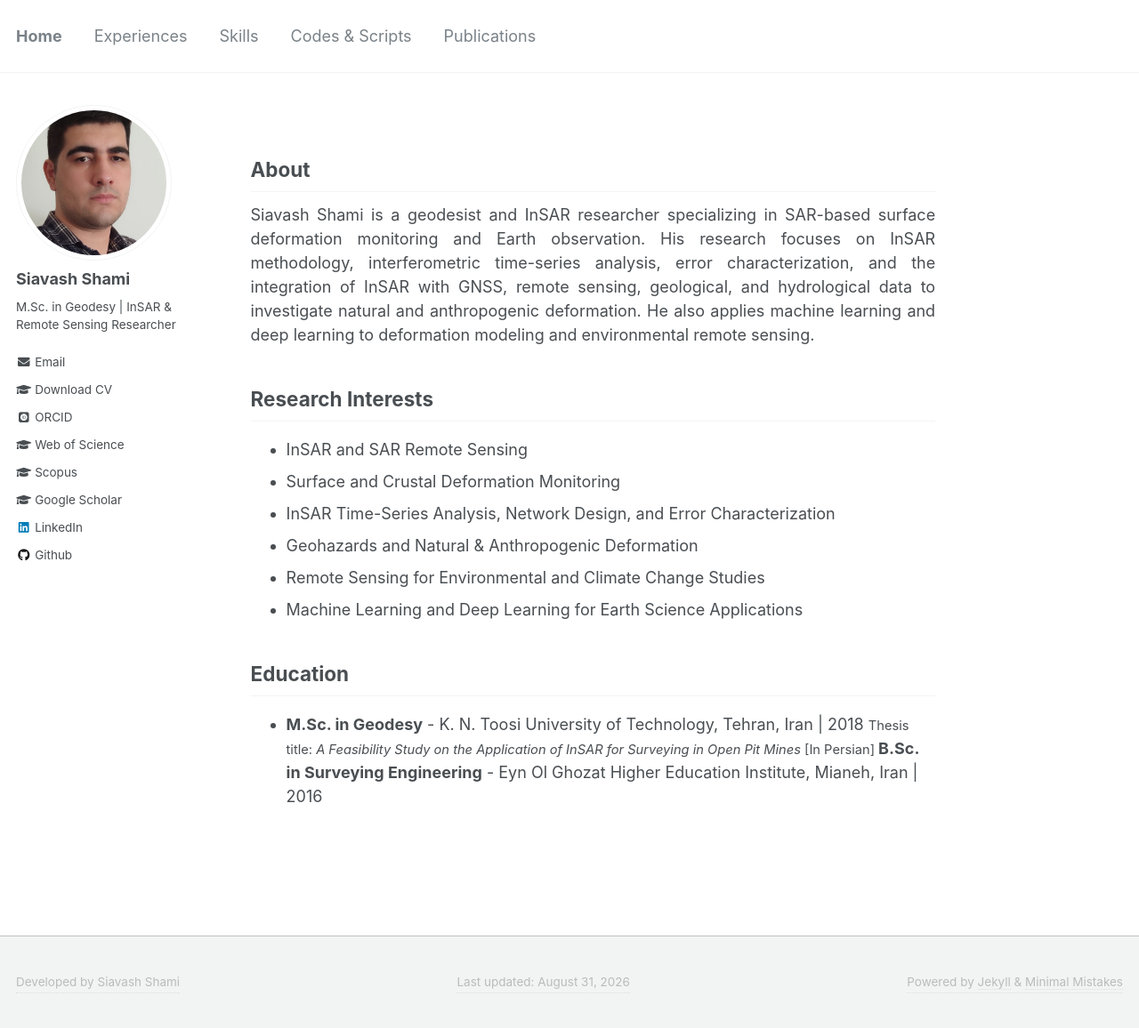
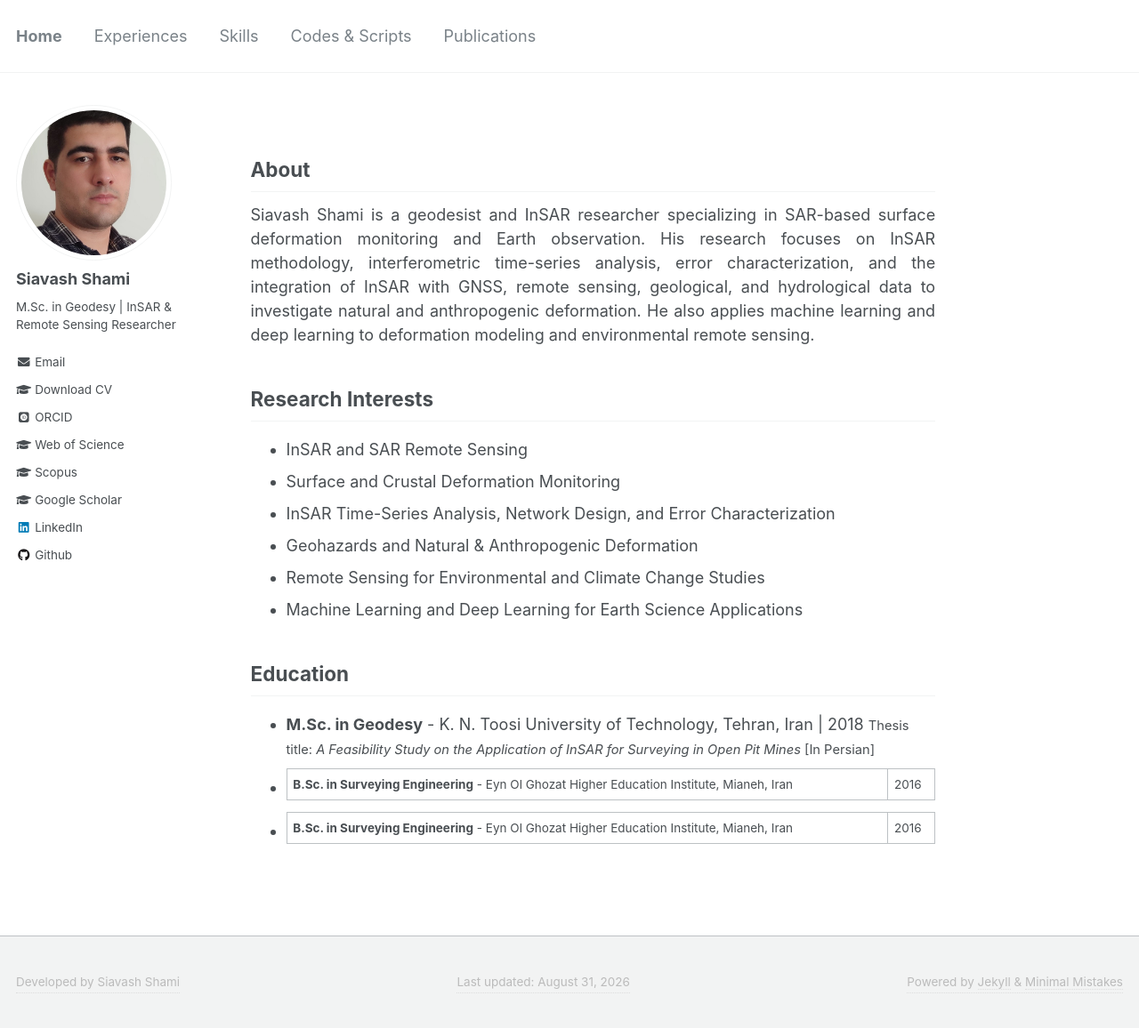
Before and after one commit to siavashshami/siavashshami.github.io, a Jekyll site: the page built from _pages/home.md, in a window 1280 px wide and 1156 px high. Shown: the whole window at 89% size. Built offline with Jekyll 4.4.1, drawn with Linux system fonts in a browser that asks for light colours; some web fonts are replaced.

Commit message:
Update home.md

```diff
--- a/_pages/home.md
+++ b/_pages/home.md
@@ -26,4 +26,5 @@ Siavash Shami is a geodesist and InSAR researcher specializing in SAR-based surf
 <span style="font-size: 11pt;">
   Thesis title: <i>A Feasibility Study on the Application of InSAR for Surveying in Open Pit Mines</i> [In Persian]
 </span>
-**B.Sc. in Surveying Engineering** - Eyn Ol Ghozat Higher Education Institute, Mianeh, Iran | 2016<br>
+- **B.Sc. in Surveying Engineering** - Eyn Ol Ghozat Higher Education Institute, Mianeh, Iran | 2016
+- **B.Sc. in Surveying Engineering** - Eyn Ol Ghozat Higher Education Institute, Mianeh, Iran | 2016<br>
```
